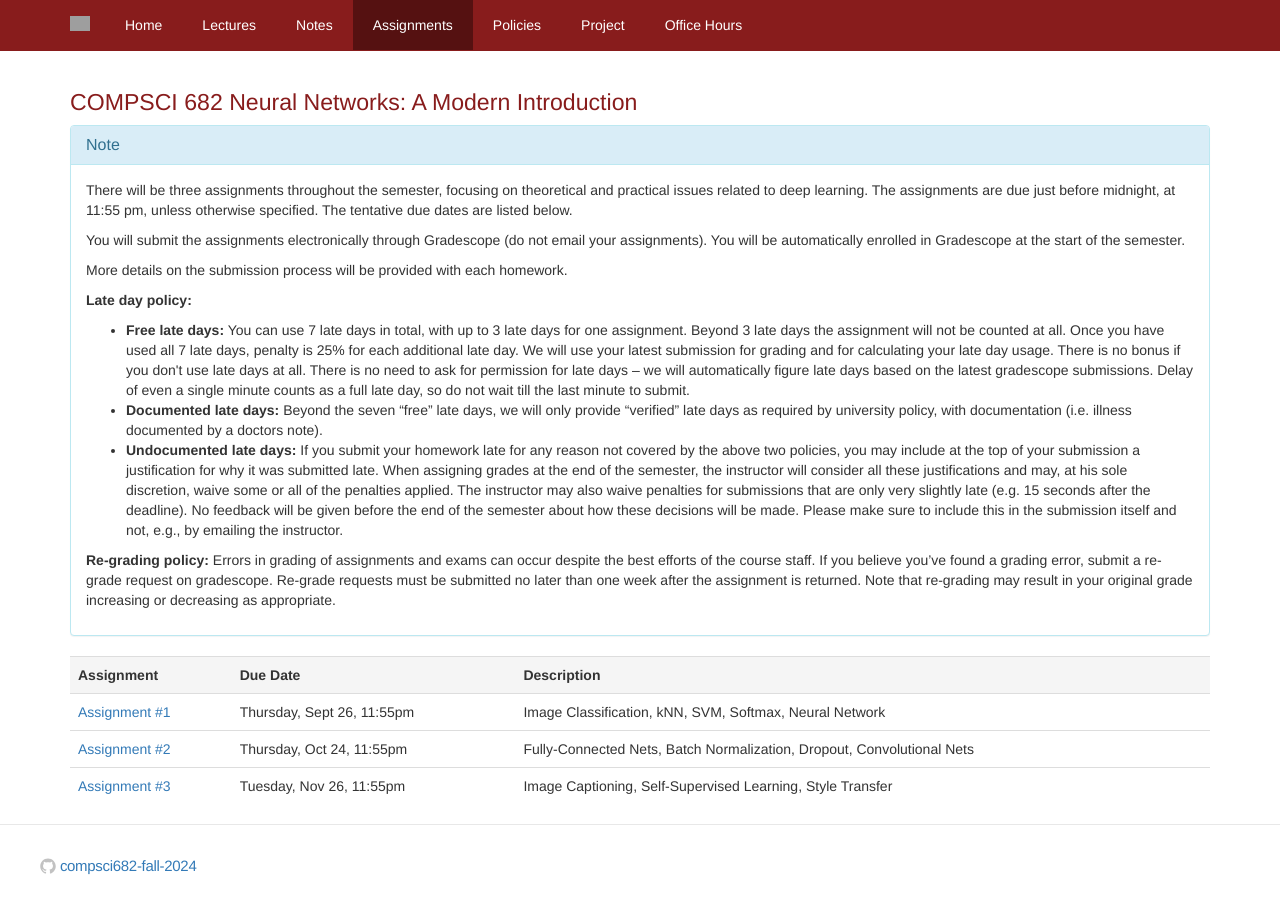
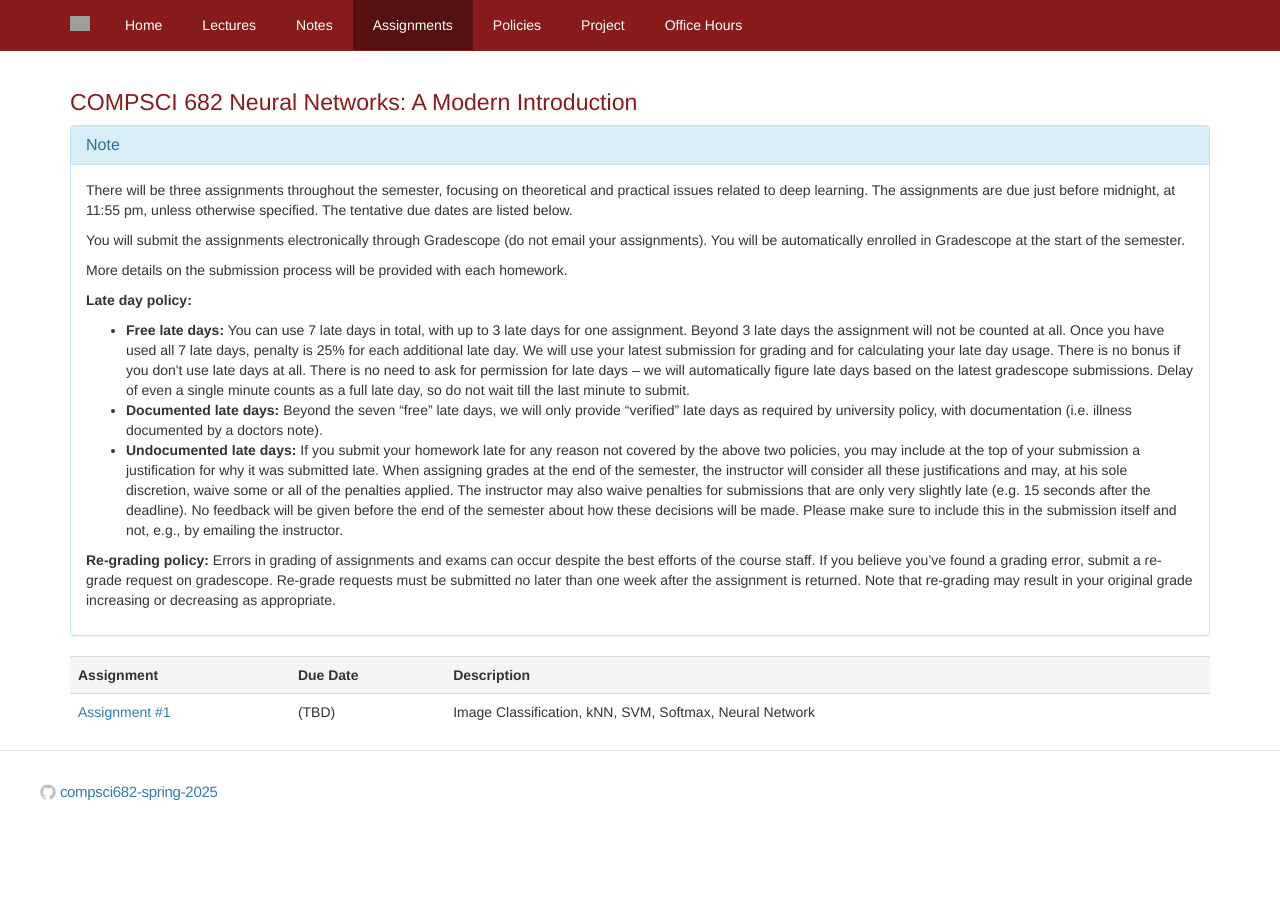
Before and after one commit to compsci682-spring2025/compsci682-spring2025.github.io, a Jekyll site: the page built from assignments.html, in a window 1280 px wide. Built offline with Jekyll 4.4.1, drawn with Linux system fonts in a browser that asks for light colours; grey boxes are pictures that could not be loaded.

Commit message:
edit (7)

```diff
--- a/assignments.html
+++ b/assignments.html
@@ -113,20 +113,20 @@ permalink: /assignments.html
     		<th>Assignment</th><th>Due Date</th><th>Description</th>
 	  </tr>
     <tr>
-      <td><a href="{{site.baseurl}}/assignments/assignments2024/assignment1">Assignment #1</a></td>
-      <td>Thursday, Sept 26, 11:55pm </td>
+      <td><a href="{{site.baseurl}}/assignments/assignments2025/assignment1">Assignment #1</a></td>
+      <td> (TBD) </td>
       <td>Image Classification, kNN, SVM, Softmax, Neural Network</td>
     </tr>
-    <tr>
-      <td><a href="{{site.baseurl}}/assignments/assignments2024/assignment2">Assignment #2</a></td>
-      <td>Thursday, Oct 24, 11:55pm</td>
+    <!--<tr>
+      <td><a href="{{site.baseurl}}/assignments/assignments2025/assignment2">Assignment #2</a></td>
+      <td> (TBD)</td>
       <td>Fully-Connected Nets, Batch Normalization, Dropout, Convolutional Nets</td>
-    </tr>
-    <tr>
-      <td><a href="{{site.baseurl}}/assignments/assignments2024/assignment3">Assignment #3</a></td>
-      <td>Tuesday, Nov 26, 11:55pm</td>
+    </tr>-->
+    <!--<tr>
+      <td><a href="{{site.baseurl}}/assignments/assignments2025/assignment3">Assignment #3</a></td>
+      <td>(TBD)</td>
       <td>Image Captioning, Self-Supervised Learning, Style Transfer</td>
-    </tr>
+    </tr>-->
 
 	</tbody></table>
     </div><!--/.container-->
@@ -135,7 +135,7 @@ permalink: /assignments.html
       <div class="wrap">
         <div class="footer-col-1 column">
           <ul>
-            <li><a href="https://github.com/cvl-umass/compsci682-fall-2024">
+            <li><a href="https://compsci682-spring2025.github.io">
               <span class="icon github">
                 <svg version="1.1" class="github-icon-svg" xmlns="http://www.w3.org/2000/svg" xmlns:xlink="http://www.w3.org/1999/xlink" x="0px" y="0px"
                    viewBox="0 0 16 16" enable-background="new 0 0 16 16" xml:space="preserve">
@@ -150,7 +150,7 @@ permalink: /assignments.html
                   c0,0.208,0.14,0.449,0.534,0.373c3.081-1.028,5.302-3.935,5.302-7.362C15.76,3.906,12.285,0.431,7.999,0.431z"/>
                 </svg>
               </span>
-              <span class="username">compsci682-fall-2024</span>
+              <span class="username">compsci682-spring-2025</span>
             </a>
             </li>
             <!-- <li>
--- a/policies/index.html
+++ b/policies/index.html
@@ -145,7 +145,7 @@ description: Project
       <div class="wrap">
         <div class="footer-col-1 column">
           <ul>
-            <li><a href="https://github.com/cvl-umass/compsci682-fall-2024">
+            <li><a href="https://compsci682-spring2025.github.io/index.html">
               <span class="icon github">
                 <svg version="1.1" class="github-icon-svg" xmlns="http://www.w3.org/2000/svg" xmlns:xlink="http://www.w3.org/1999/xlink" x="0px" y="0px"
                    viewBox="0 0 16 16" enable-background="new 0 0 16 16" xml:space="preserve">
@@ -160,7 +160,7 @@ description: Project
                   c0,0.208,0.14,0.449,0.534,0.373c3.081-1.028,5.302-3.935,5.302-7.362C15.76,3.906,12.285,0.431,7.999,0.431z"/>
                 </svg>
               </span>
-              <span class="username">compsci682-fall-2024</span>
+              <span class="username">compsci682-spring-2025</span>
             </a>
             </li>
             <!-- <li>
```
Also changed, not shown: notes/important_message.md (+1 -1 lines), projects/index.html (+6 -6 lines), assignments/assignments2025/assignment1.md (renamed from assignments/assignments2024/assignment1.md), assignments/assignments2025/assignment2.md (renamed from assignments/assignments2024/assignment2.md), assignments/assignments2025/assignment3.md (renamed from assignments/assignments2024/assignment3.md), 3 other files.
